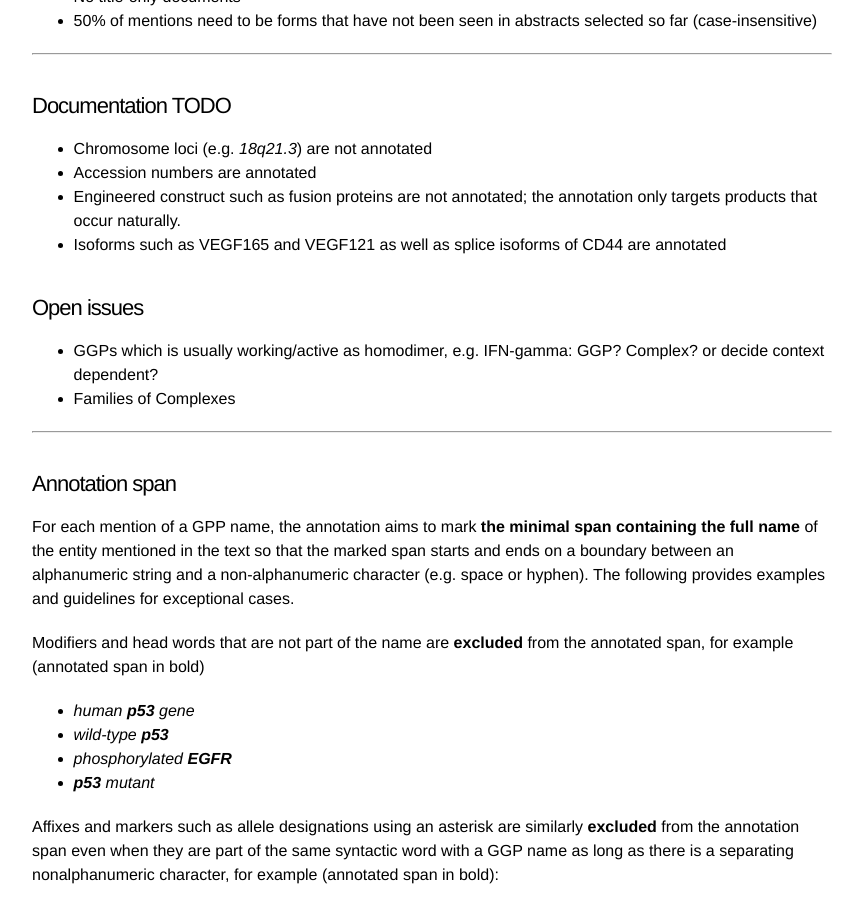
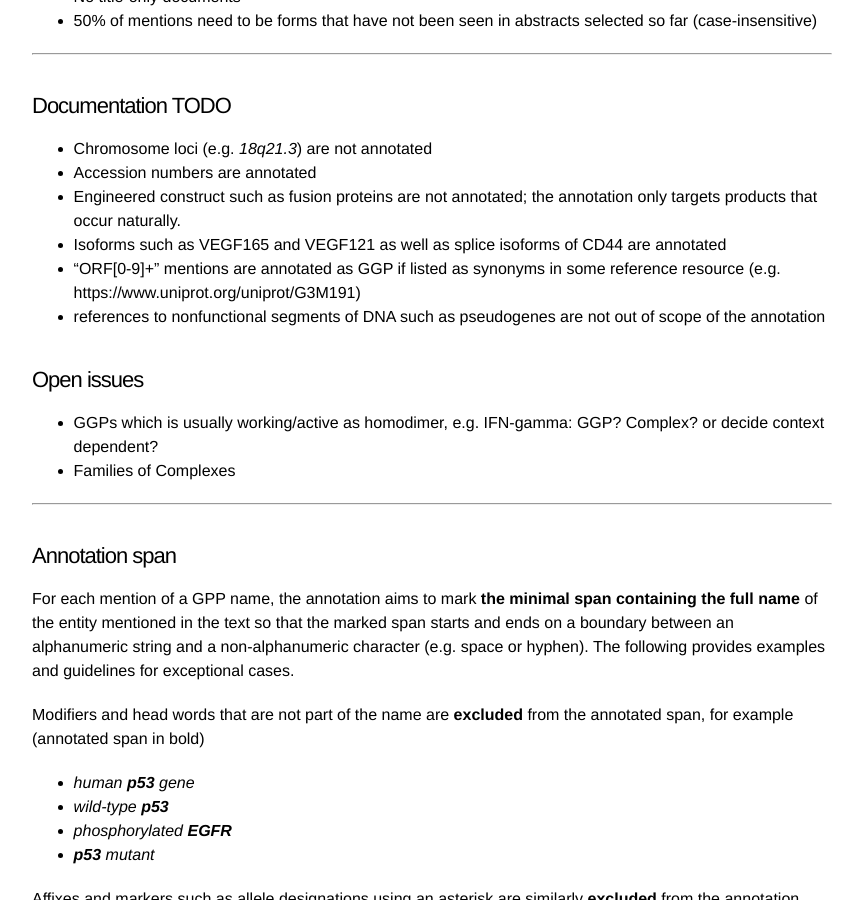
Before and after one commit to spyysalo/stringdb-ggp-corpus-docs, a Jekyll site: the page built from index.md, in a window 1280 px wide and 900 px high, scrolled down 443 px. Shown: the whole window, without its empty margins (208-1071 px from the left). Built offline with Jekyll 4.4.1, drawn with Linux system fonts in a browser that asks for light colours.

Commit message:
Update index.md

```diff
--- a/index.md
+++ b/index.md
@@ -23,6 +23,8 @@ A sample of 1000 PubMed abstracts selected by comparing JensenLab tagger GGP mat
 * Accession numbers are annotated
 * Engineered construct such as fusion proteins are not annotated; the annotation only targets products that occur naturally.
 * Isoforms such as VEGF165 and VEGF121 as well as splice isoforms of CD44 are annotated
+* "ORF[0-9]+" mentions are annotated as GGP if listed as synonyms in some reference resource (e.g. https://www.uniprot.org/uniprot/G3M191)
+* references to nonfunctional segments of DNA such as pseudogenes are not out of scope of the annotation
 
 ### Open issues
 
```
